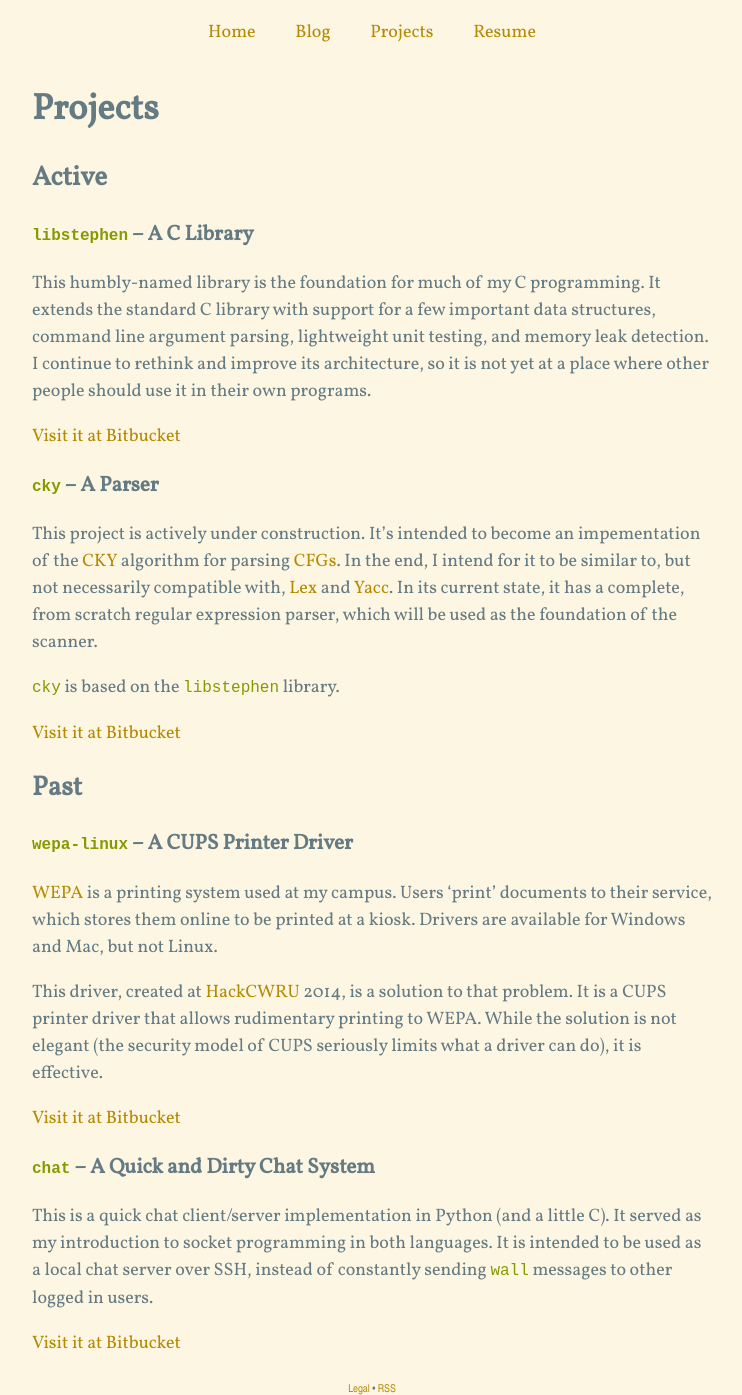
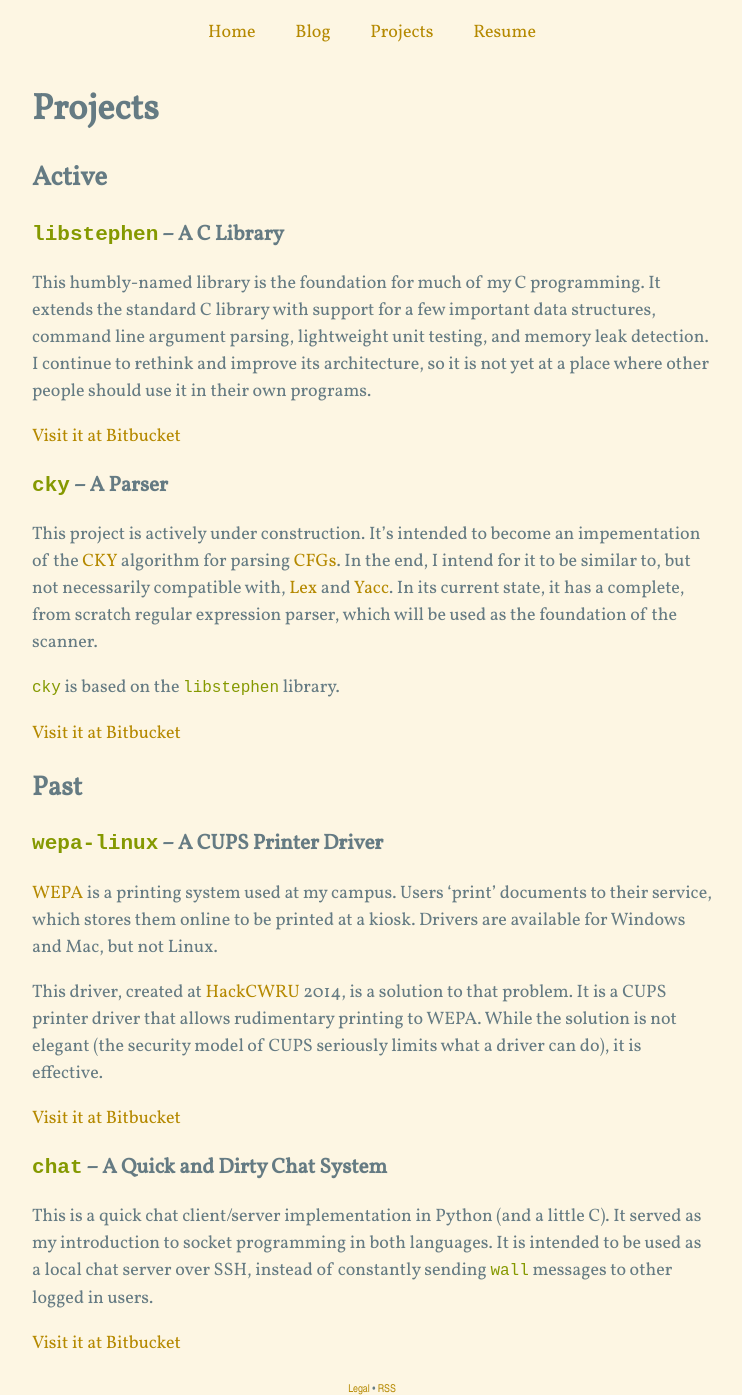
Before and after one commit to brenns10/brennan.io, a Jekyll site: the page built from projects.md, in a window 1280 px wide. Shown: the whole page, without its empty margins (268-1010 px from the left). Built offline with Jekyll 4.4.1, drawn with Linux system fonts in a browser that asks for light colours; nearby versions of some CDN libraries; Markdown is read by kramdown in place of the engine named in the settings.

Commit message:
Fixed issue with code in titles being bad font size.

```diff
--- a/assets/solarized.scss
+++ b/assets/solarized.scss
@@ -18,9 +18,12 @@ $cyan:      #2AA198;
 $green:     #859900;
 
 code {
+    color: $green;
+
+}
+p code {
     font-size: 16px;
-    color: $green;
-}
+ }
 
 .highlight {
   background-color: $base2;
```
